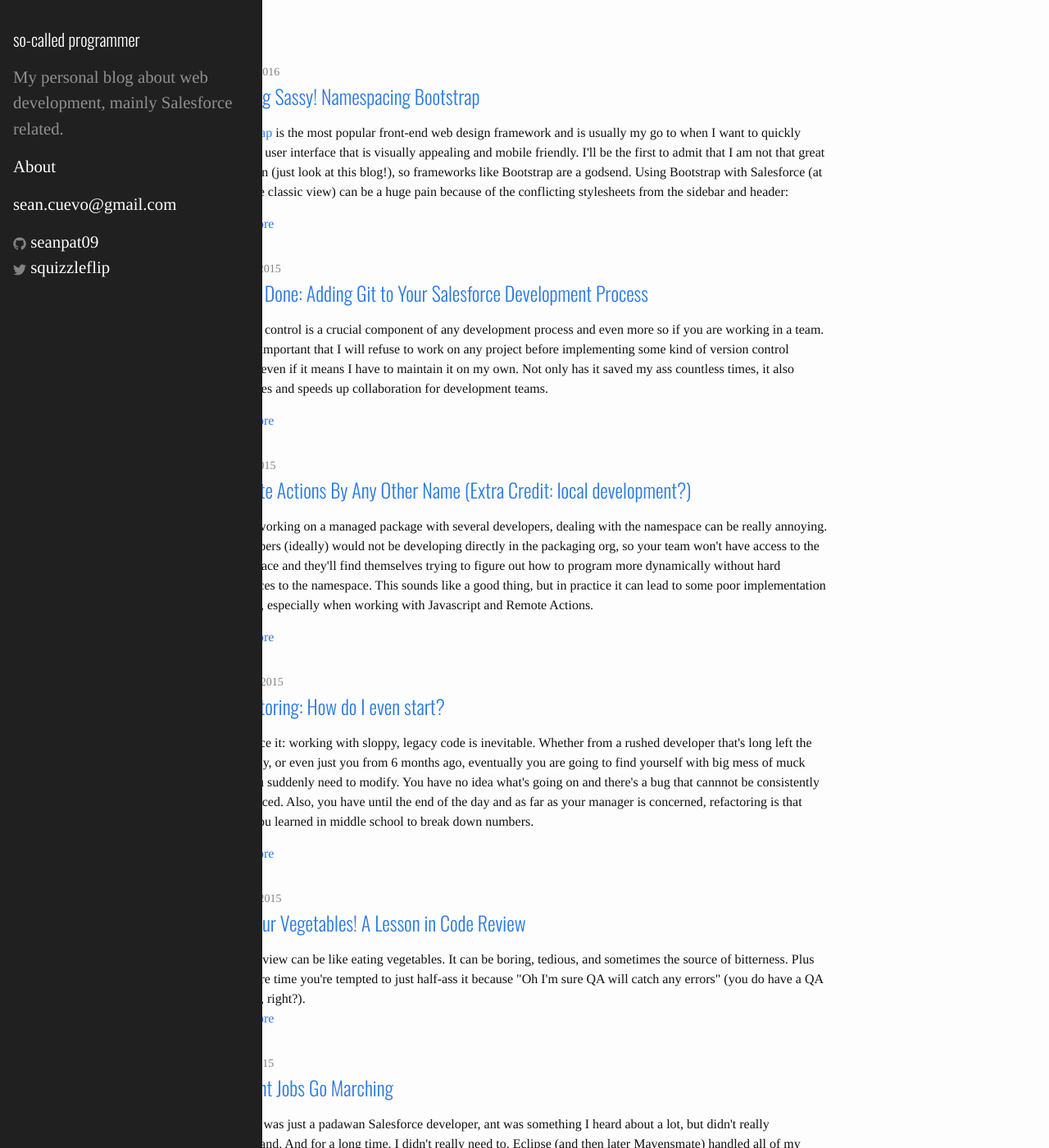
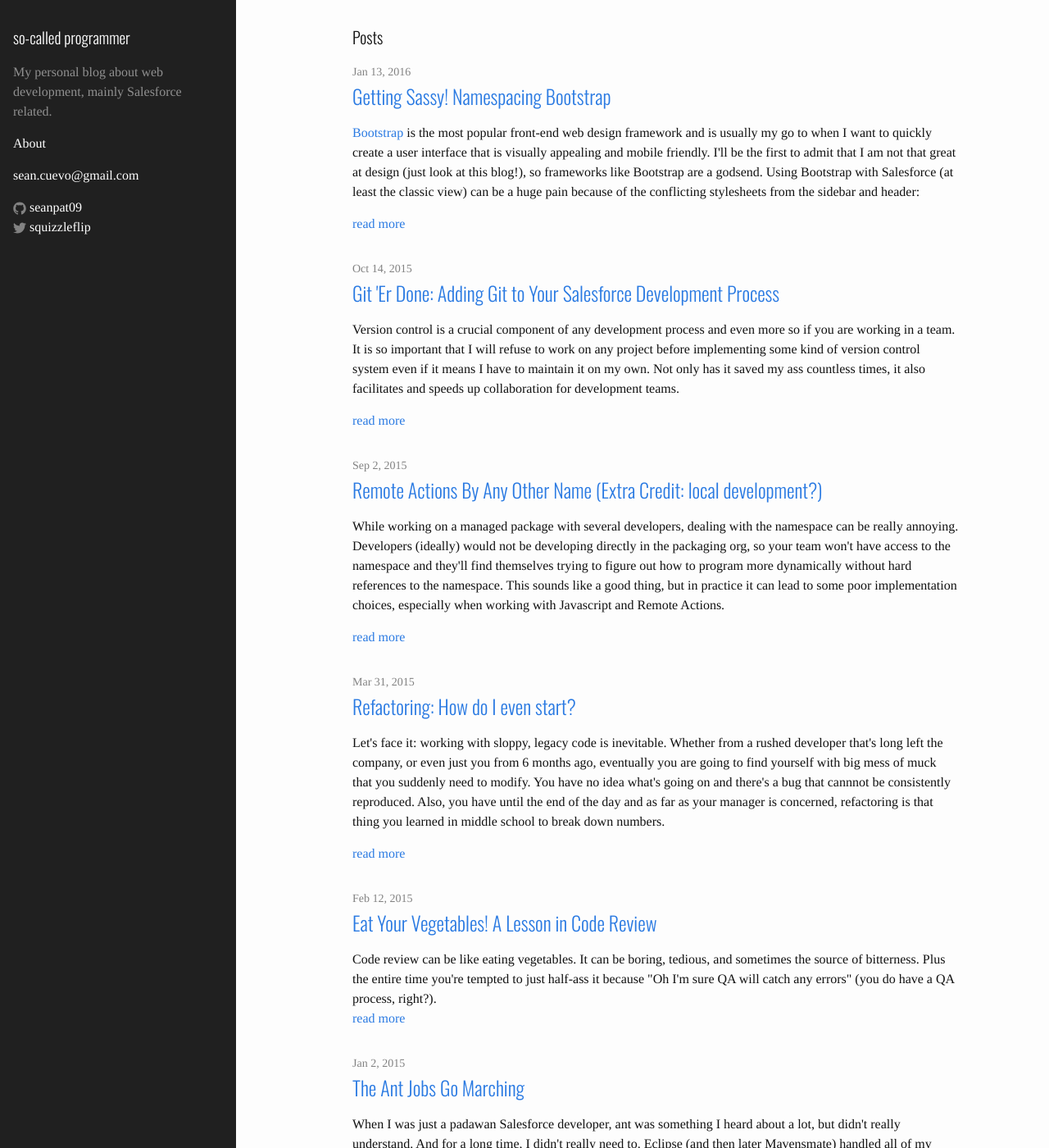
Before and after one commit to seanpat09/seanpat09.github.io, a Jekyll site: the page built from index.html, in a window 1280 px wide and 1400 px high. Shown: the whole window at 82% size. Built offline with Jekyll 4.4.1, drawn with Linux system fonts in a browser that asks for light colours; some web fonts are replaced.

Commit message:
fixing landscape layout on tablets

```diff
--- a/_sass/_layout.scss
+++ b/_sass/_layout.scss
@@ -178,8 +178,8 @@
   background-color: #202020;
 }
 
-.sidebar, .sidebar h1{
-    font-size: 1.3rem;
+.sidebar h1{
+    font-size: 1.2em;
 }
 
 @media (min-width: 48em) {
@@ -188,7 +188,7 @@
     top: 0;
     left: 0;
     bottom: 0;
-    width: 18rem;
+    width: 20%;
     text-align: left;
   }
 }
@@ -205,6 +205,13 @@
  */
 .page-content {
     padding: $spacing-unit 0;
+}
+
+@media (min-width: 48em) {
+    .page-content {
+        float: right;
+        width:75%;
+    }
 }
 
 .page-heading {
```
